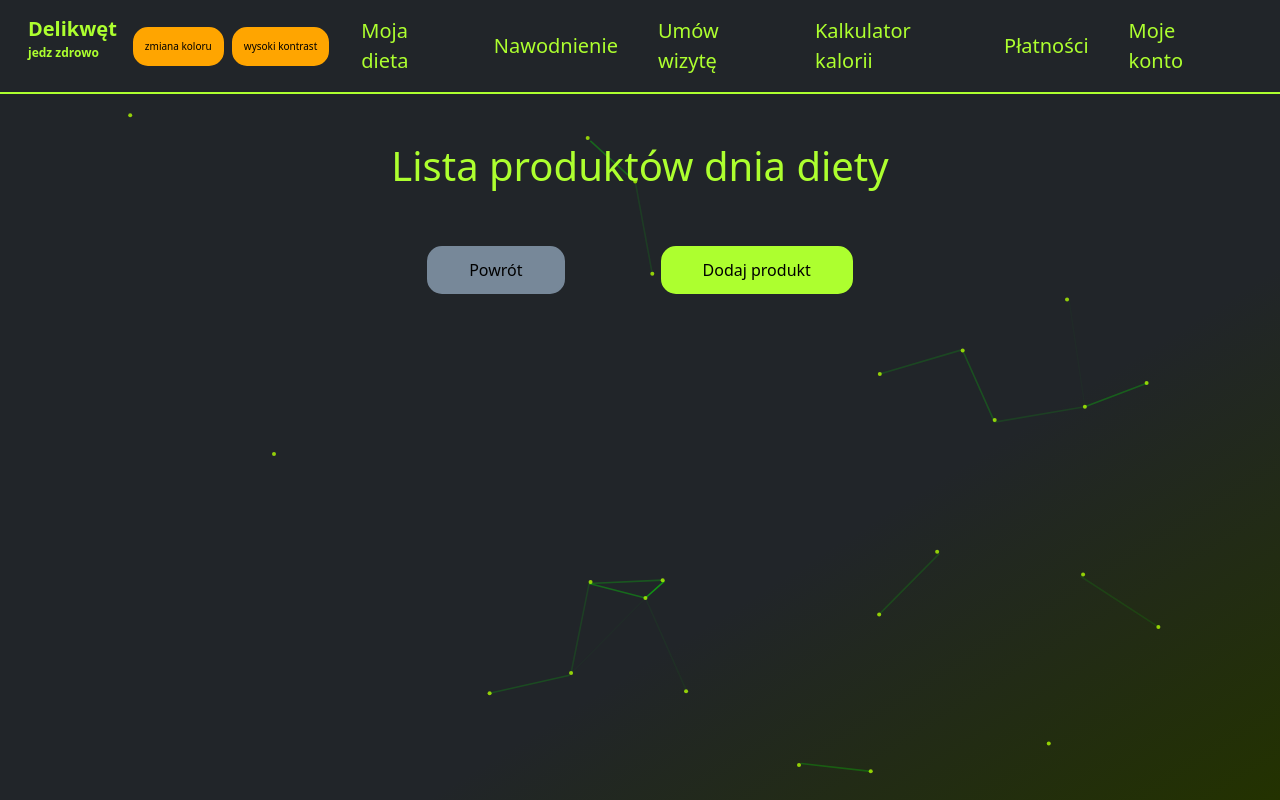
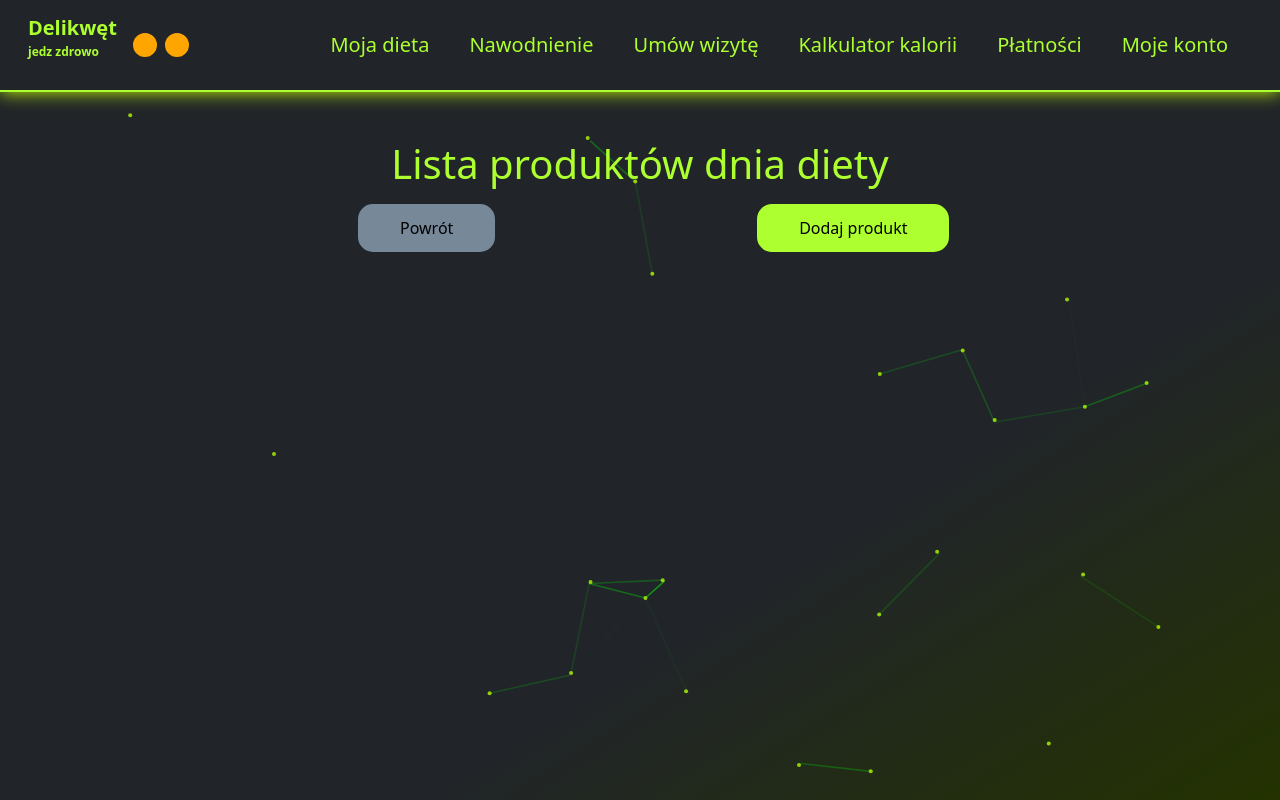
Before and after one commit to dl155231/dietetyczna-aplikacja-webowa, a Django app: page /products-list/1/1/ in a window 1280 px wide. Run offline with Django 4.2, Linux system fonts and the light colour scheme; data that the repository does not hold is empty; some libraries are stand-ins or nearby versions.

Commit message:
porpawki scss i gridu

```diff
--- a/static/css/base.css
+++ b/static/css/base.css
@@ -279,4 +279,10 @@ html {
   max-width: 400px;
 }
 
+.green-shadow {
+  -webkit-box-shadow: 0px 0px 17px 0px #c4ff00;
+  -moz-box-shadow: 0px 0px 17px 0px #c4ff00;
+  box-shadow: 0px 0px 17px 0px #c4ff00;
+}
+
 /*# sourceMappingURL=base.css.map */
--- a/static/scss/base.scss
+++ b/static/scss/base.scss
@@ -296,3 +296,9 @@ html {
 .custom-div {
   max-width: 400px;
 }
+
+.green-shadow {
+  -webkit-box-shadow: 0px 0px 17px 0px rgba(196, 255, 0, 1);
+  -moz-box-shadow: 0px 0px 17px 0px rgba(196, 255, 0, 1);
+  box-shadow: 0px 0px 17px 0px rgba(196, 255, 0, 1);
+}
--- a/templates/allauth/account/login.html
+++ b/templates/allauth/account/login.html
@@ -3,8 +3,8 @@
 {% load bootstrap5 %}
 {% block title %}{{ block.super }} | Logowanie{% endblock %}
 {% block content %}
-  <div class="container d-flex vh-100 align-items-center">
-    <div class="row d-flex justify-content-center w-100">
+  <div class="container-fluid h-100">
+    <div class="row d-flex justify-content-center align-items-center w-100 h-100 m-0">
       <div class="col-12 d-flex justify-content-center">
         <div class="modal-content justify-content-center align-items-center black-bg custom-div">
           <div class="modal-header w-100 justify-content-center green-bg ">
--- a/templates/diets_list.html
+++ b/templates/diets_list.html
@@ -5,11 +5,11 @@
   <div class="container-fluid w-100 h-100">
     <div class="row ">
       <h1 class="text-center mt-5">Lista diet</h1>
-      <div class="col-12 d-flex justify-content-center mt-5">
+      <div class="col-12 d-flex justify-content-center mt-5 my-0">
         <a href="{% url 'diet:diet_creator_first' %}" class="btn btn-green">Dodaj dietę</a>
       </div>
     </div>
-    <div class="row d-flex justify-content-center w-100 mt-5">
+    <div class="row d-flex justify-content-center w-100 mt-5 m-0">
     {% for diet in diet_list %}
       <div class="col-12 d-flex justify-content-center align-items-center mb-3">
         <a href="{% url 'diet:diet_creator' diet.id %}" class="diet-box">{{ diet.user.first_name }} {{ diet.user.last_name }} | {{ diet.name_diet }}</a>
--- a/templates/partials/navabr_nutritionist.html
+++ b/templates/partials/navabr_nutritionist.html
@@ -1,4 +1,4 @@
-<nav class="navbar navbar-expand-lg navbar-dark bg-dark nav-border">
+<nav class="navbar navbar-expand-lg navbar-dark bg-dark nav-border green-shadow">
   <div class="container-fluid">
     <div class="navbar-brand d-flex" href="#">
       <div class="me-3">
@@ -9,8 +9,8 @@
         <p class="small-brand">jedz zdrowo</p>
       </div>
       <div class="d-flex justify-content-center align-items-center">
-        <button id="swap-color" class="btn btn-sm btn-orange ms-5"><i class="fas fa-fill-drip"></i>zmiana koloru</button>
-        <button id="bw-color" class="btn btn-sm btn-orange ms-2"><i class="fas fa-fill-drip"></i>wysoki kontrast</button>
+        <button id="swap-color" class="btn btn-sm btn-orange ms-3"><i class="fas fa-fill-drip"></i></button>
+        <button id="bw-color" class="btn btn-sm btn-orange ms-2"><i class="fas fa-adjust"></i></button>
       </div>
     </div>
     <button class="navbar-toggler custom-btn-toggle" type="button" data-bs-toggle="collapse" data-bs-target="#navbarNavDropdown" aria-controls="navbarNavDropdown" aria-expanded="false" aria-label="Toggle navigation">
--- a/templates/partials/navbar_client.html
+++ b/templates/partials/navbar_client.html
@@ -1,4 +1,4 @@
-<nav class="navbar navbar-expand-lg navbar-dark bg-dark nav-border">
+<nav class="navbar navbar-expand-lg navbar-dark bg-dark nav-border green-shadow">
   <div class="container-fluid">
     <div class="navbar-brand d-flex" href="#">
       <div class="me-3">
@@ -9,8 +9,8 @@
         <p class="small-brand">jedz zdrowo</p>
       </div>
       <div class="d-flex justify-content-center align-items-center">
-        <button id="swap-color" class="btn btn-sm btn-orange ms-3"><i class="fas fa-fill-drip"></i>zmiana koloru</button>
-        <button id="bw-color" class="btn btn-sm btn-orange ms-2"><i class="fas fa-fill-drip"></i>wysoki kontrast</button>
+        <button id="swap-color" class="btn btn-sm btn-orange ms-3"><i class="fas fa-fill-drip"></i></button>
+        <button id="bw-color" class="btn btn-sm btn-orange ms-2"><i class="fas fa-adjust"></i></button>
       </div>
     </div>
     <button class="navbar-toggler custom-btn-toggle" type="button" data-bs-toggle="collapse" data-bs-target="#navbarNavDropdown" aria-controls="navbarNavDropdown" aria-expanded="false" aria-label="Toggle navigation">
--- a/templates/partials/opening_page.html
+++ b/templates/partials/opening_page.html
@@ -14,7 +14,7 @@
         <p>Mateusz Grabowski</p>
         <p>Michał Kosiński</p>
         <p>Mateusz Baran</p>
-        <h3 class="mt-5 mb-5">Użyte technologie:</h3>
+        <h3 class="mt-5 mb-5">Użyte technologie i narzędzia:</h3>
         <div class="logos-footer">
           <img class="img-fluid mx-3 my-3" width="200px" height="100%"
                src="{% static 'imgs/Python_logo_and_wordmark.svg.png' %}">
--- a/templates/products_list.html
+++ b/templates/products_list.html
@@ -3,14 +3,16 @@
 
 {% block content %}
   <div class="container-fluid w-100 h-100">
-    <div class="row ">
+    <div class="row d-flex justify-content-center align-items-center">
       <h1 class="text-center mt-5">Lista produktów dnia diety</h1>
-      <div class="col-12 d-flex justify-content-center mt-5">
-        <a href="{% url 'diet:diet_days_creator' diet_id diet_day_id %}" class="btn btn-gray me-5">Powrót</a>
-        <a href="{% url 'diet:product_creator_first' diet_day_id %}" class="btn btn-green ms-5">Dodaj produkt</a>
+      <div class="col-12 col-lg-4 mt-2 my-2 d-flex justify-content-center">
+        <a href="{% url 'diet:diet_days_creator' diet_id diet_day_id %}" class="btn btn-gray">Powrót</a>
+      </div>
+      <div class="col-12 col-lg-4 mt-2 my-2 d-flex justify-content-center">
+        <a href="{% url 'diet:product_creator_first' diet_day_id %}" class="btn btn-green">Dodaj produkt</a>
       </div>
     </div>
-    <div class="row d-flex justify-content-center w-100 mt-5">
+    <div class="row d-flex justify-content-center w-100 mt-5 m-0">
     {% for product in products %}
       <div class="col-12 d-flex justify-content-center align-items-center mb-3">
         <a href="{% url 'diet:products_creator' diet_day_id product.id %}" class="diet-box">{{ product.product_name }}</a>
```
Also changed, not shown: templates/consultations_create.html (+7 -3 lines), templates/consultations_edit.html (+7 -3 lines), templates/diet_creator.html (+10 -4 lines), templates/diet_creator_first.html (+7 -3 lines), templates/diet_day_creator.html (+10 -4 lines), templates/diet_day_creator_first.html (+7 -3 lines), templates/diet_days_list.html (+6 -4 lines), templates/nutrients_creator.html (+7 -3 lines), templates/product_creator.html (+11 -4 lines), templates/product_creator_first.html (+7 -3 lines), 1 other file.
